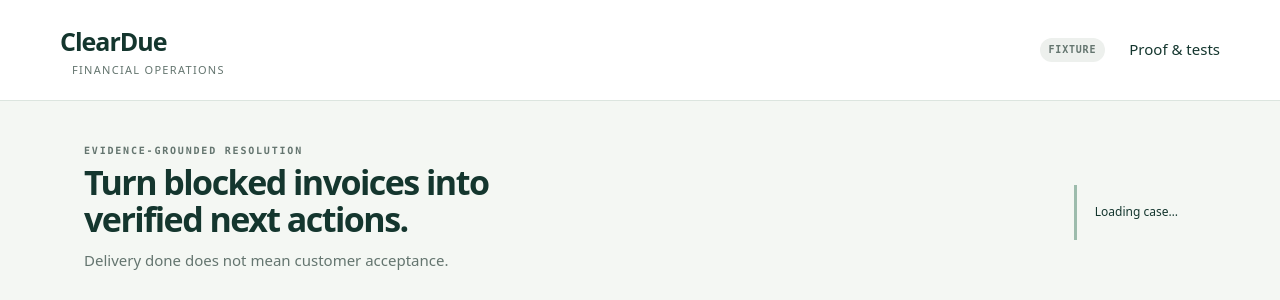
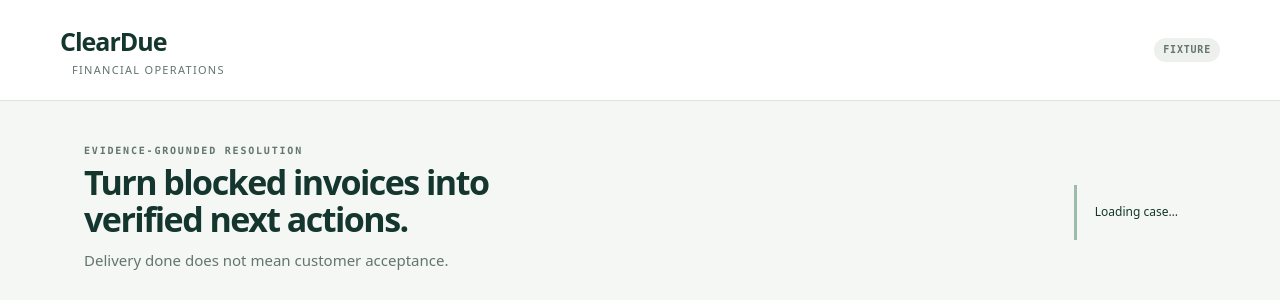
Before and after one commit to bhavyakeerthi3/cleardue, a FastAPI app: page /cases/1 in a window 1280 px wide. Shown: the top 300 px of the page. Run offline with FastAPI, Linux system fonts and the light colour scheme; data that the repository does not hold is empty.

Commit message:
Remove evaluations link from case UI

```diff
--- a/app/templates/case.html
+++ b/app/templates/case.html
@@ -1,7 +1,7 @@
 <!doctype html>
 <html lang="en"><head><meta charset="utf-8"><meta name="viewport" content="width=device-width,initial-scale=1"><title>ClearDue · Resolve blocked money</title><link rel="stylesheet" href="/static/professional.css"></head>
 <body data-case-id="{{ case_id }}" data-csrf="{{ csrf }}" data-mode="{{ mode }}">
-<header><a class="brand" href="/">ClearDue<span>Financial operations</span></a><nav><span class="mode">{{ mode | upper }}</span><a href="/evaluations">Proof & tests</a></nav></header>
+<header><a class="brand" href="/">ClearDue<span>Financial operations</span></a><nav><span class="mode">{{ mode | upper }}</span></nav></header>
 <main><section class="hero"><div><p class="eyebrow">EVIDENCE-GROUNDED RESOLUTION</p><h1>Turn blocked invoices into<br>verified next actions.</h1><p class="subtitle">Delivery done does not mean customer acceptance.</p></div><div class="engine" id="engine">Loading case…</div></section>
 <section class="invoice panel"><div><span class="eyebrow" id="invoice-id">Invoice</span><div class="amount" id="amount">—</div><p id="project"></p></div><div><span class="eyebrow">BUSINESS READINESS</span><strong id="readiness" class="badge">UNKNOWN</strong><p id="as-of"></p></div><button id="investigate">Ask ClearDue to resolve</button></section>
 <section class="coverage" id="coverage" aria-label="Evidence coverage"><p>Evidence coverage appears after investigation.</p></section>
```
